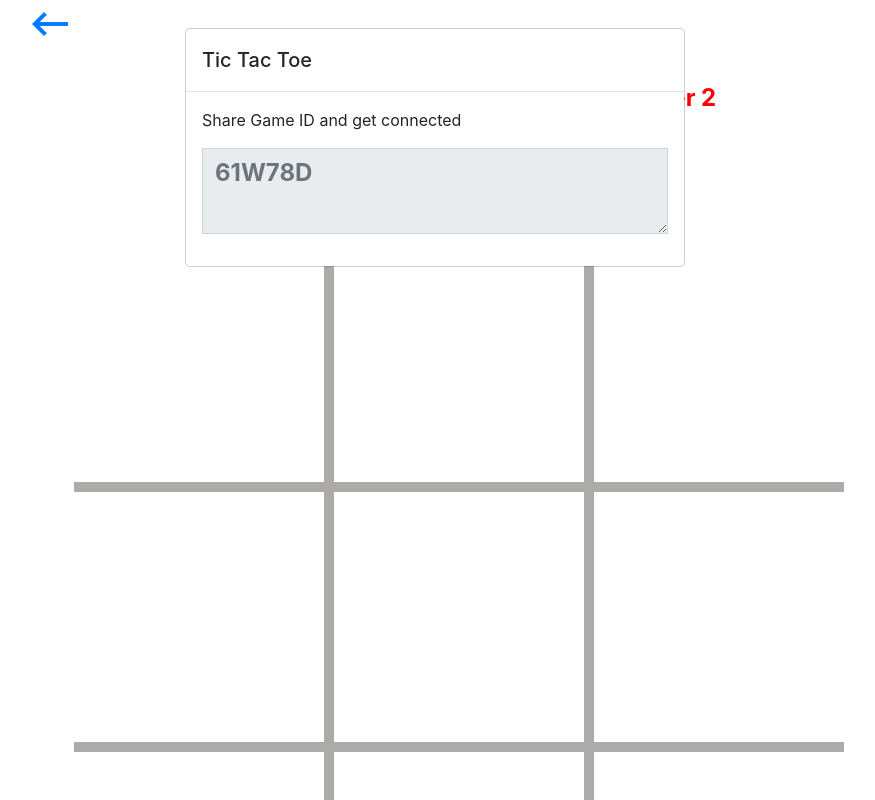
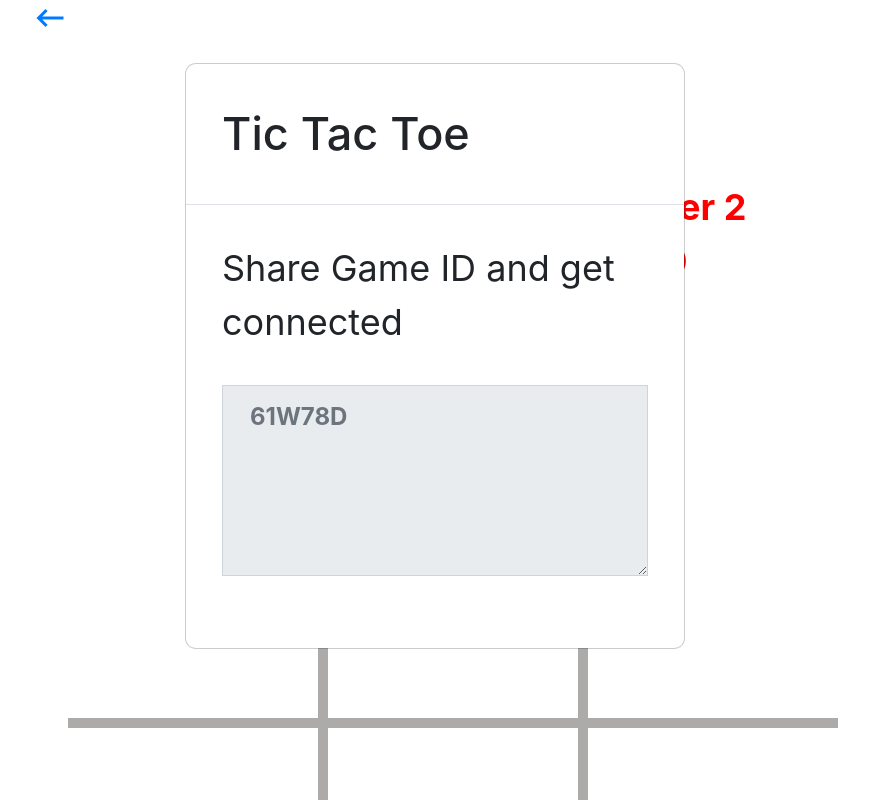
Before and after one commit to GrishonNganga/TicTacToe, a Flask app: template app/templates/game.html in a window 1280 px wide. Shown: the whole page, without its empty margins (205-1080 px from the left). Run offline with Flask 2, Linux system fonts and the light colour scheme; the template is opened without the code that fills it, so the values that code supplies are empty; some libraries are stand-ins or nearby versions.

Commit message:
Another trial

```diff
--- a/app/static/css/game.css
+++ b/app/static/css/game.css
@@ -1,4 +1,7 @@
 
+*{
+    font-size: 36px;
+}
 .btn, .form-control{
     border-radius: 0 !important;
 
```
